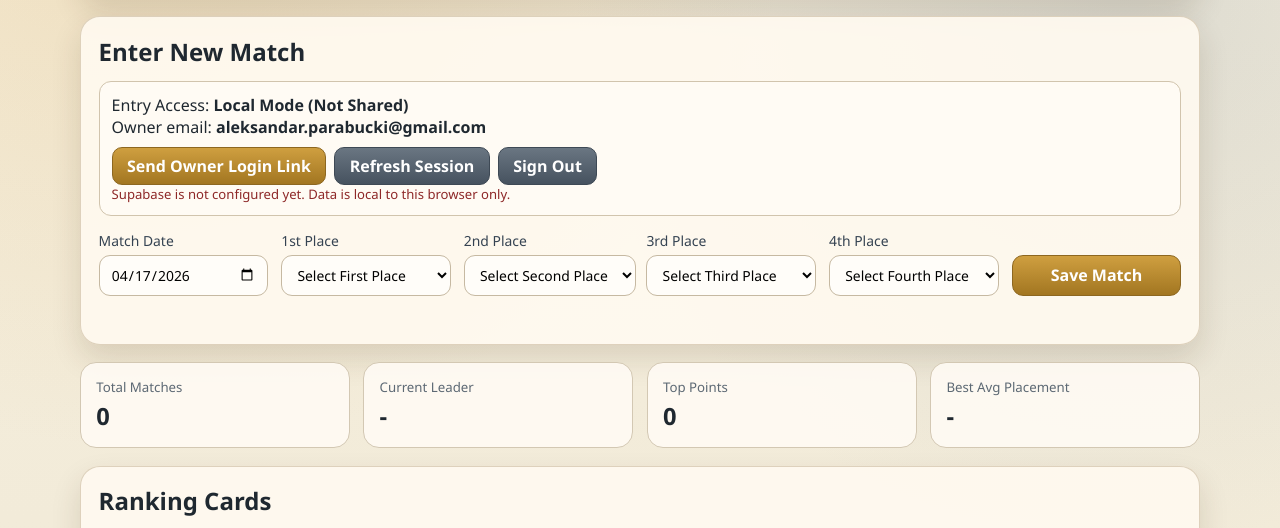
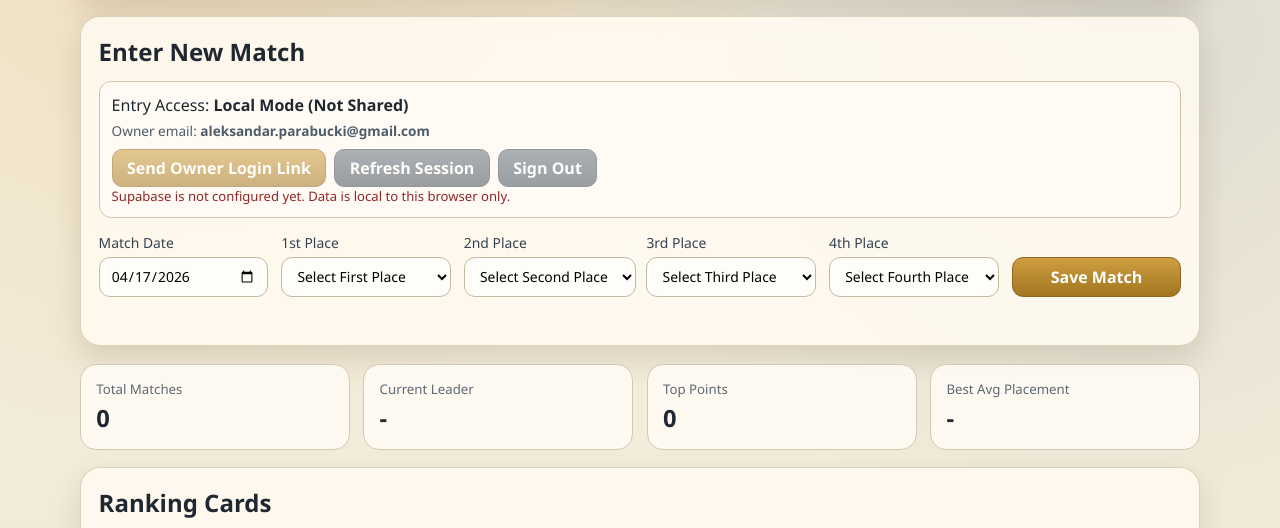
Before and after one commit to ckibunenko/brass, a plain HTML site: page index.html in a window 1280 px wide. Shown: the part 210-738 px from the top of the page. Drawn offline with nearby package versions, Linux system fonts and the light colour scheme.

Commit message:
style: refine owner access panel and disabled states

```diff
--- a/styles.css
+++ b/styles.css
@@ -94,6 +94,12 @@ body {
   margin: 0;
 }
 
+.entry-note {
+  margin-top: 0.3rem !important;
+  color: #4c5c6a;
+  font-size: 0.85rem;
+}
+
 .entry-lock-controls {
   margin-top: 0.55rem;
   display: flex;
@@ -101,18 +107,11 @@ body {
   flex-wrap: wrap;
 }
 
-.entry-lock-controls input,
 .entry-lock-controls button {
   height: 2.35rem;
   border-radius: 10px;
   border: 1px solid #c6b9a2;
   font: inherit;
-}
-
-.entry-lock-controls input {
-  min-width: 180px;
-  padding: 0 0.6rem;
-  background: #fffdf9;
 }
 
 .entry-lock-controls button {
@@ -127,6 +126,14 @@ body {
 .entry-lock-controls .secondary {
   background: linear-gradient(180deg, #6a7682, #46525f);
   border-color: #3e4955;
+}
+
+.entry-lock-controls button:disabled,
+.match-form button:disabled {
+  opacity: 0.55;
+  cursor: not-allowed;
+  transform: none;
+  filter: none;
 }
 
 .match-form label {
```
